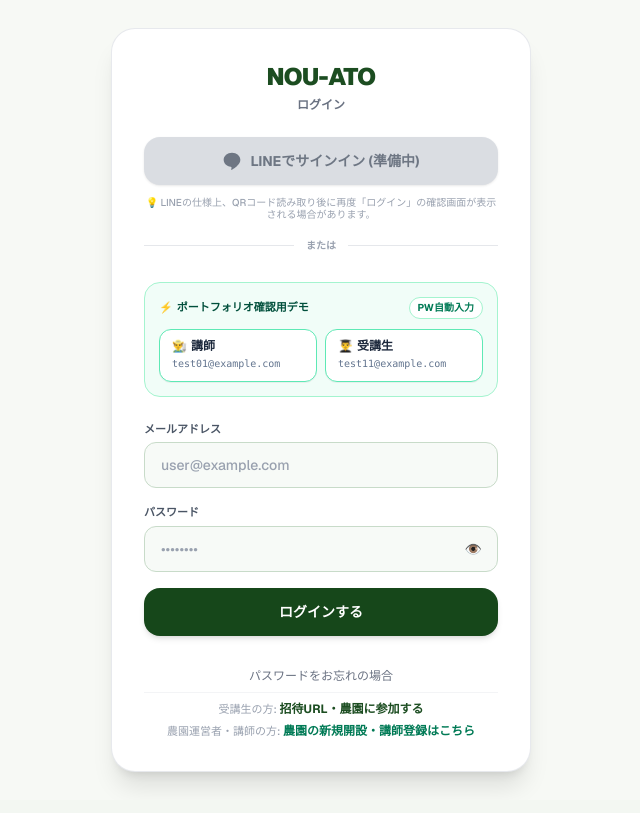
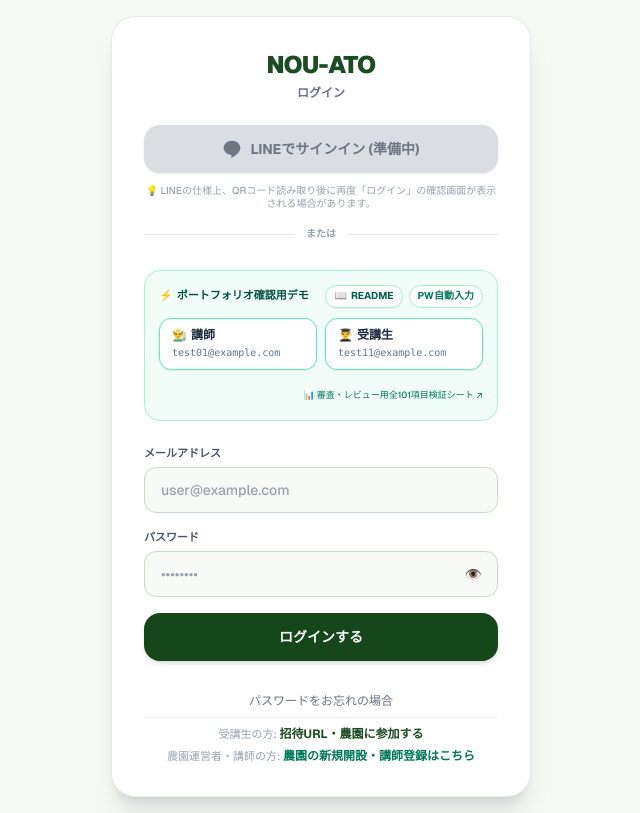
Before and after one commit to stakeshita111-cyber/nou-ato, a Next.js app: page /login in a window 1280 px wide. Shown: the whole page, without its empty margins (319-959 px from the left). Built offline with nearby package versions, Linux system fonts and the light colour scheme; no server answers.

Commit message:
feat(auth): add README link to demo login box and introduce NEXT_PUBLIC_SHOW_DEMO toggle

```diff
--- a/app/login/page.tsx
+++ b/app/login/page.tsx
@@ -192,15 +192,27 @@
           </div>
         </div>
 
-        {/* 🌟 ポートフォリオ確認用・簡単デモログイン 🌟 */}
+        {/* 🌟 ポートフォリオ確認用・簡単デモログイン 🌟 (NEXT_PUBLIC_SHOW_DEMO=false または本設定削除で非表示化可能) */}
+        {process.env.NEXT_PUBLIC_SHOW_DEMO !== 'false' && (
           <div className="bg-emerald-50/70 border border-emerald-200 rounded-2xl p-3.5 space-y-2.5">
             <div className="flex items-center justify-between">
               <span className="text-[11px] font-black text-emerald-900 flex items-center gap-1">
                 <span>⚡</span> ポートフォリオ確認用デモ
               </span>
+              <div className="flex items-center gap-1.5">
+                <Link
+                  href="/docs/markdown-viewer.html?doc=readme"
+                  target="_blank"
+                  rel="noopener noreferrer"
+                  className="text-[10px] text-emerald-800 hover:text-emerald-950 font-bold bg-white/90 hover:bg-white px-2 py-0.5 rounded-full border border-emerald-200 transition flex items-center gap-1 shadow-2xs"
+                  title="プロジェクトREADME（機能概要・設計）を開く"
+                >
+                  <span>📖</span> README
+                </Link>
                 <span className="text-[10px] text-emerald-700 font-bold bg-white px-2 py-0.5 rounded-full border border-emerald-200">
                   PW自動入力
                 </span>
+              </div>
             </div>
             <div className="grid grid-cols-2 gap-2">
               <button
@@ -209,12 +221,14 @@
                   setEmail('test01@example.com');
                   setPassword('test01');
                 }}
-              className="px-3 py-2 bg-white hover:bg-emerald-100/60 border border-emerald-300 rounded-xl text-left transition shadow-2xs group"
+                className="px-3 py-2 bg-white hover:bg-emerald-100/60 border border-emerald-300 rounded-xl text-left transition shadow-2xs group cursor-pointer"
               >
                 <div className="text-xs font-bold text-slate-800 group-hover:text-emerald-900 flex items-center gap-1">
                   <span>👨‍🌾</span> 講師
                 </div>
-              <div className="text-[10px] text-slate-500 font-mono mt-0.5">test01@example.com</div>
+                <div className="text-[10px] text-slate-500 font-mono mt-0.5">
+                  test01@example.com
+                </div>
               </button>
               <button
                 type="button"
@@ -222,15 +236,28 @@
                   setEmail('test11@example.com');
                   setPassword('test11');
                 }}
-              className="px-3 py-2 bg-white hover:bg-emerald-100/60 border border-emerald-300 rounded-xl text-left transition shadow-2xs group"
+                className="px-3 py-2 bg-white hover:bg-emerald-100/60 border border-emerald-300 rounded-xl text-left transition shadow-2xs group cursor-pointer"
               >
                 <div className="text-xs font-bold text-slate-800 group-hover:text-emerald-900 flex items-center gap-1">
                   <span>👨‍🎓</span> 受講生
                 </div>
-              <div className="text-[10px] text-slate-500 font-mono mt-0.5">test11@example.com</div>
+                <div className="text-[10px] text-slate-500 font-mono mt-0.5">
+                  test11@example.com
+                </div>
               </button>
             </div>
+            <div className="text-right">
+              <Link
+                href="/docs/review-checklist-dashboard.html"
+                target="_blank"
+                rel="noopener noreferrer"
+                className="text-[9px] text-emerald-700 hover:text-emerald-900 font-medium inline-flex items-center gap-0.5 hover:underline"
+              >
+                <span>📊</span> 審査・レビュー用全101項目検証シート ↗
+              </Link>
             </div>
+          </div>
+        )}
 
         {/* 2. メールアドレス & パスワード フォーム */}
         <form onSubmit={handleEmailLogin} className="space-y-4">
```
Also changed, not shown: 1 other file (tests, documents, lock files or other folders). Lines whose indentation alone changed are shown as unchanged.
